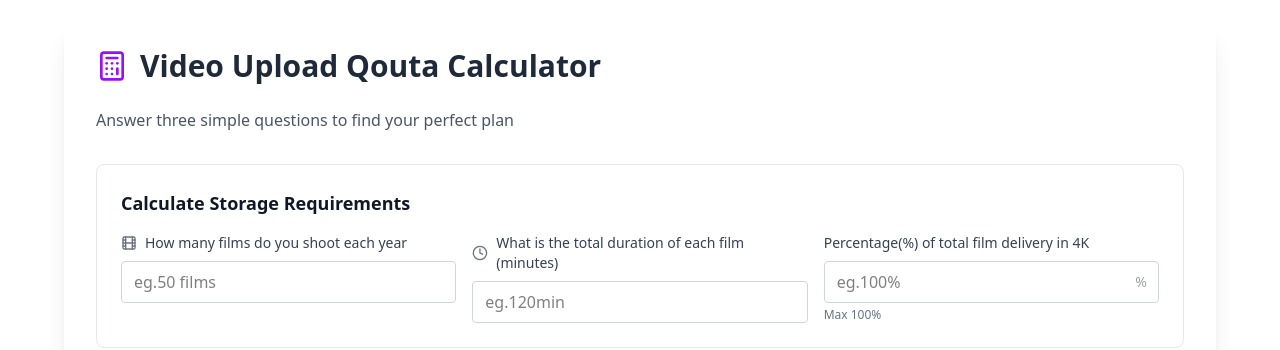
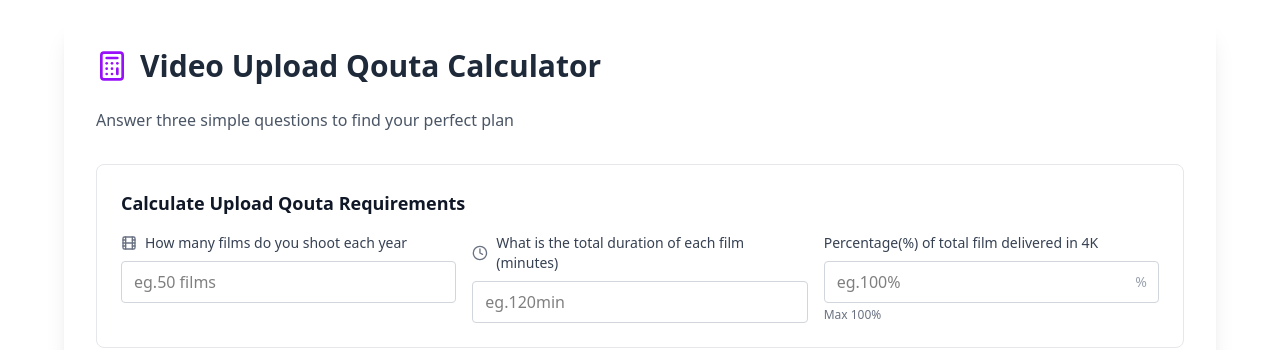
Before and after one commit to ahasandatavro/price-plan, a React (Vite) app: page / in a window 1280 px wide. Shown: the top 350 px of the page. Built offline with nearby package versions, Linux system fonts and the light colour scheme.

Commit message:
update enterprice card

```diff
--- a/src/components/CalculatorForm/CalculatorForm.tsx
+++ b/src/components/CalculatorForm/CalculatorForm.tsx
@@ -62,7 +62,7 @@ export const CalculatorForm: React.FC<CalculatorFormProps> = ({ inputs, onInputC
 
   return (
     <div className="bg-white rounded-lg border border-gray-200 p-6 mb-6">
-      <h3 className="text-lg font-semibold text-gray-900 mb-4">Calculate Storage Requirements</h3>
+      <h3 className="text-lg font-semibold text-gray-900 mb-4">Calculate Upload Qouta Requirements</h3>
 
       <div className="grid grid-cols-1 sm:grid-cols-2 lg:grid-cols-3 gap-4">
         {/* Films per year */}
@@ -107,7 +107,7 @@ export const CalculatorForm: React.FC<CalculatorFormProps> = ({ inputs, onInputC
         <div>
           <label htmlFor="fourk-percent" className="flex items-center gap-2 text-sm font-medium text-gray-700 mb-2">
 
-            Percentage(%) of total film delivery in 4K
+            Percentage(%) of total film delivered in 4K
           </label>
           <div className="relative">
             <input
--- a/src/components/EnterprisePlanCard/EnterprisePlanCard.tsx
+++ b/src/components/EnterprisePlanCard/EnterprisePlanCard.tsx
@@ -63,7 +63,7 @@ export const EnterprisePlanCard: React.FC<EnterprisePlanCardProps> = ({ plan, bi
           </div>
         </div>
 
-        <div className="bg-gradient-to-br from-purple-100 to-blue-100 p-5 rounded-xl mb-6 border border-purple-200">
+        {/* <div className="bg-gradient-to-br from-purple-100 to-blue-100 p-5 rounded-xl mb-6 border border-purple-200">
           <div className="flex items-center gap-2 mb-3">
             <TrendingUp className="w-5 h-5 text-purple-700" />
             <p className="font-bold text-gray-900 text-sm">Pricing Breakdown</p>
@@ -81,7 +81,7 @@ export const EnterprisePlanCard: React.FC<EnterprisePlanCardProps> = ({ plan, bi
               <p className="text-xs text-gray-600">Rate: ${plan.tierRate}/GB for extra storage</p>
             </div>
           </div>
-        </div>
+        </div> */}
 
         <div className="space-y-3 mb-6 flex-grow">
           {plan.features.map((feature, idx) => (
```
